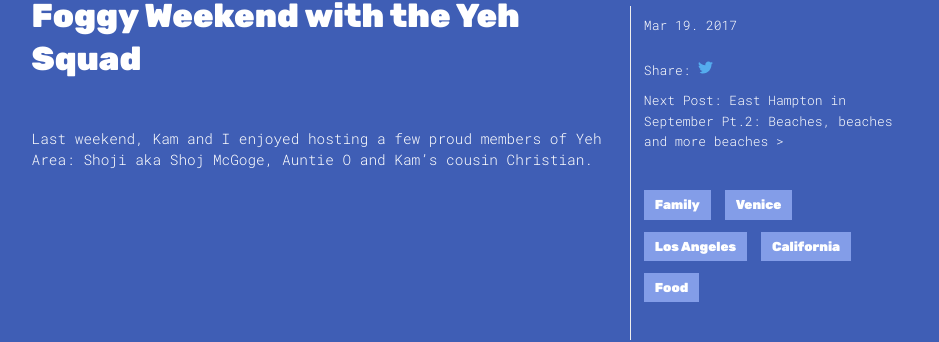
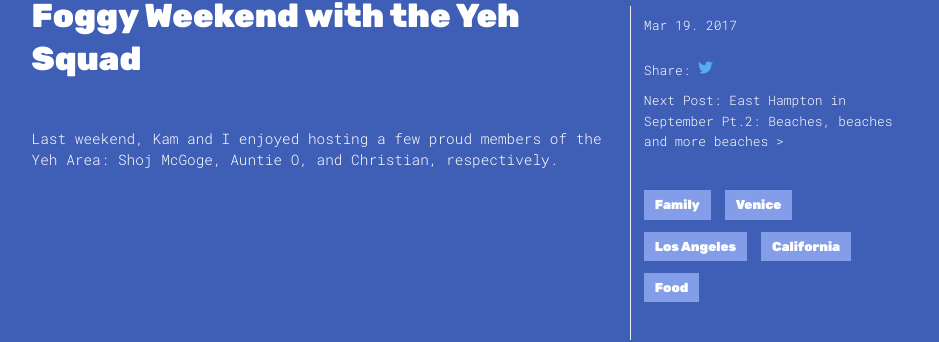
Before and after one commit to PHironaka/Miru-Blog, a Jekyll site: the page built from _posts/2017-03-19-foggy-weekend-with-the-yeh-squad.markdown, in a window 1280 px wide. Shown: the part 101-443 px from the top of the page, without its empty margins (170-1109 px from the left). Built offline with Jekyll 4.4.1, drawn with Linux system fonts in a browser that asks for light colours; nearby versions of some CDN libraries.

Commit message:
Updated Foggy Weekend With The Yeh Squad

```diff
--- a/_posts/2017-03-19-foggy-weekend-with-the-yeh-squad.markdown
+++ b/_posts/2017-03-19-foggy-weekend-with-the-yeh-squad.markdown
@@ -9,4 +9,4 @@ tags:
 - Food
 ---
 
-Last weekend, Kam and I enjoyed hosting a few proud members of Yeh Area: Shoji aka Shoj McGoge, Auntie O and Kam's cousin Christian.
+Last weekend, Kam and I enjoyed hosting a few proud members of the Yeh Area: Shoj McGoge, Auntie O, and Christian, respectively.
```
